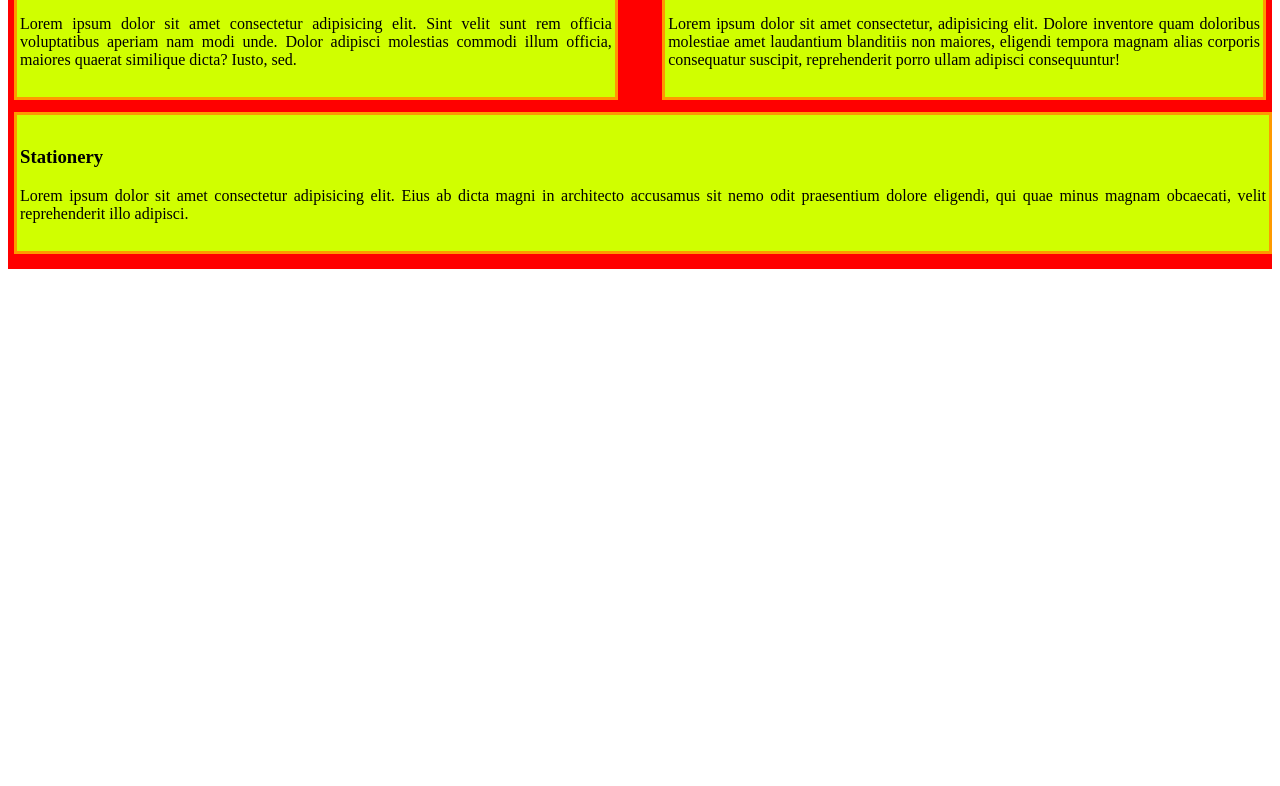
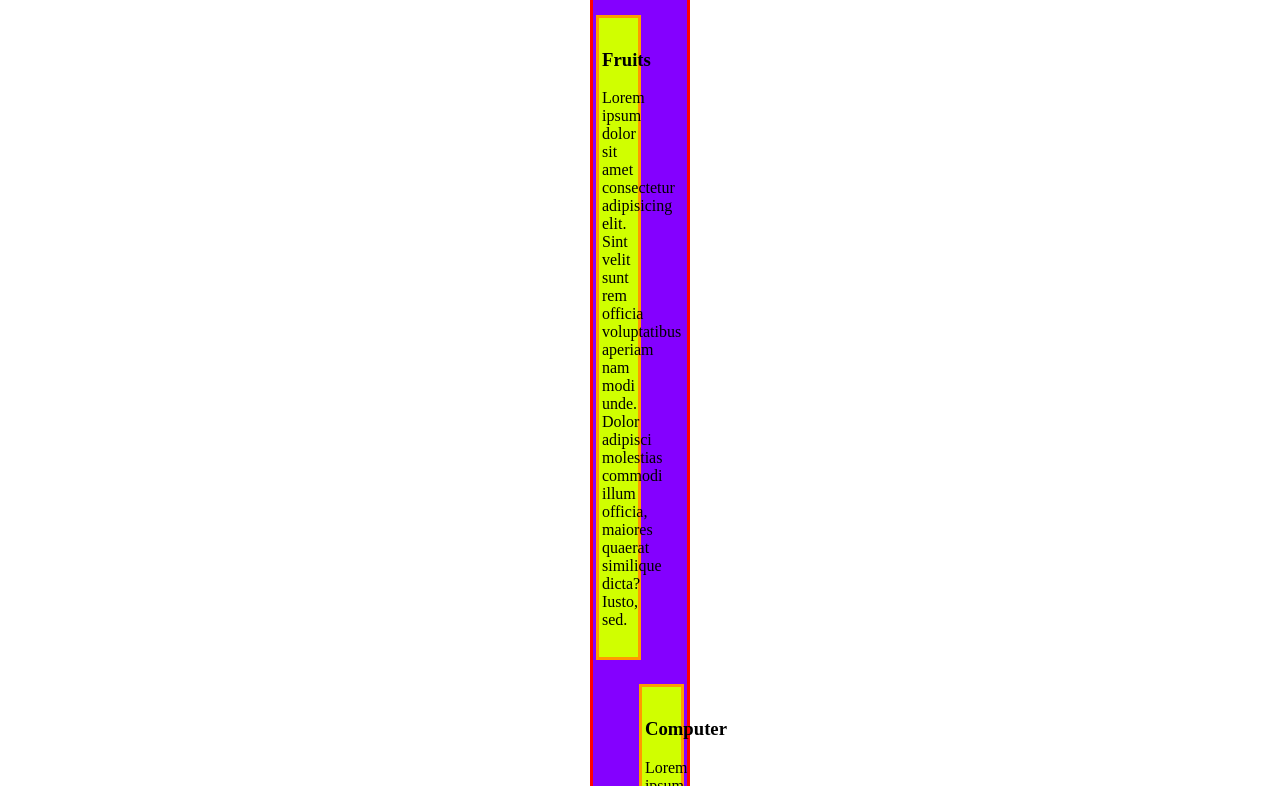
Before and after one commit to shubhamsaraswat/frontend_tutorial, a plain HTML site: page float_clear.html in a window 1280 px wide. Shown: the part 162-948 px from the top of the page. Before the commit the page ends 800 px from the top, so only its background shows below. Drawn offline with Linux system fonts and the light colour scheme.

Commit message:
store website

```diff
--- a/float_clear.html
+++ b/float_clear.html
@@ -9,14 +9,15 @@
             box-sizing: border-box;
         }
         .container{
+            width: 100px;
             border: 3px solid red;
             /* for taking content in the center use margin autop */
             margin:auto;
-            background-color:rgb(255, 0, 0)
+            background-color:rgb(132, 0, 255)
         }
 
         .item{
-            width: 300px;
+            width: 100px;
             border: 3px solid rgb(255, 153, 0);
             margin: 12px 3px;
             padding:12px 3px;
```
